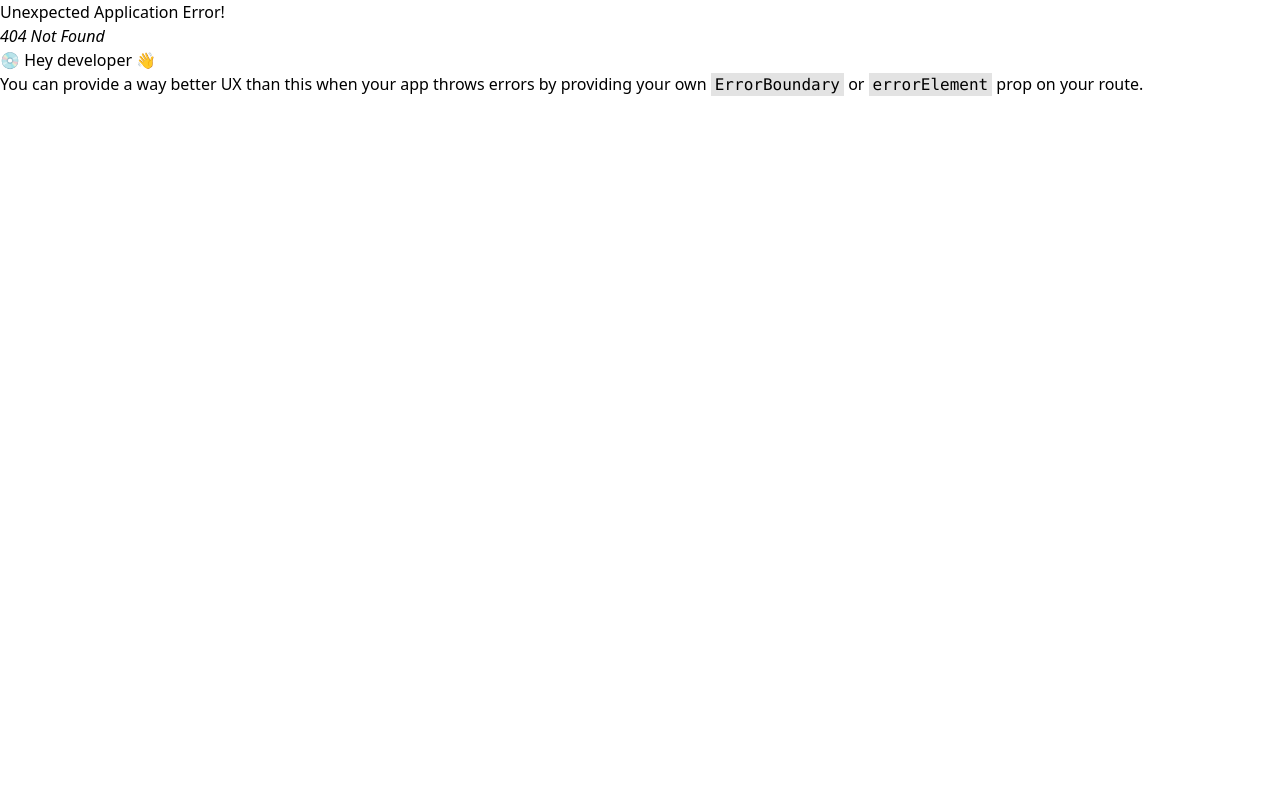
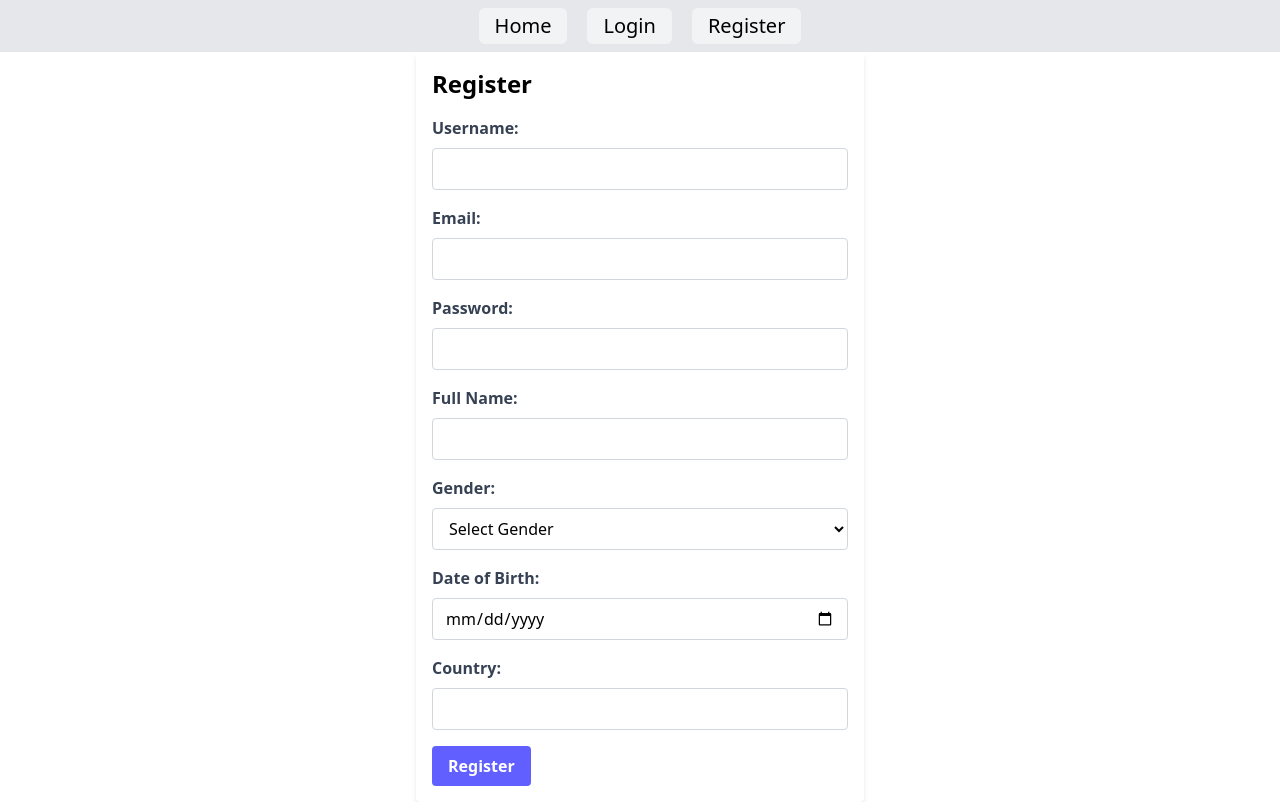
Before and after one commit to abdullah107189/job_task_Toposel, a React (Vite) app: page /reg in a window 1280 px wide. Before the commit this address had no page. Built offline with nearby package versions, Linux system fonts and the light colour scheme.

Commit message:
create navbar link , simple login and register form

```diff
--- a/package.json
+++ b/package.json
@@ -24,6 +24,7 @@
     "@types/react": "^19.0.8",
     "@types/react-dom": "^19.0.3",
     "@vitejs/plugin-react": "^4.3.4",
+    "daisyui": "^4.12.23",
     "eslint": "^9.19.0",
     "eslint-plugin-react": "^7.37.4",
     "eslint-plugin-react-hooks": "^5.0.0",
--- a/src/App.jsx
+++ b/src/App.jsx
@@ -3,9 +3,11 @@ import Navbar from "./componets/Navbar/Navbar";
 
 function App() {
   return (
-    <div className="text-blue-400">
+    <div className="">
       <Navbar></Navbar>
-      <Outlet></Outlet>
+      <div className="max-w-[1440px] mx-auto" style={{ minHeight: `calc(100vh - 54px)` }}>
+        <Outlet></Outlet>
+      </div>
     </div>
   );
 }
--- a/src/componets/Navbar/Navbar.jsx
+++ b/src/componets/Navbar/Navbar.jsx
@@ -1,5 +1,28 @@
+import { Link } from "react-router-dom";
+
 const Navbar = () => {
-  return <div>this is navbar</div>;
+  return (
+    <nav className="bg-gray-200 py-2 text-xl flex gap-5 justify-center">
+      <Link
+        className="bg-white/50 hover:bg-white py-1 px-4 rounded-md"
+        to={"/"}
+      >
+        Home
+      </Link>
+      <Link
+        className="bg-white/50 hover:bg-white py-1 px-4 rounded-md"
+        to={"/login"}
+      >
+        Login
+      </Link>
+      <Link
+        className="bg-white/50 hover:bg-white py-1 px-4 rounded-md"
+        to={"/reg"}
+      >
+        Register
+      </Link>
+    </nav>
+  );
 };
 
 export default Navbar;
--- /dev/null
+++ b/src/pages/Login/Login.jsx
@@ -0,0 +1,93 @@
+import { useState } from "react";
+
+const Login = () => {
+  const [formData, setFormData] = useState({
+    username: "",
+    password: "",
+  });
+
+  const handleChange = (e) => {
+    setFormData({ ...formData, [e.target.name]: e.target.value });
+  };
+
+  const handleSubmit = async (e) => {
+    e.preventDefault();
+    try {
+      const response = await fetch("/api/auth/login", {
+        // Your backend endpoint
+        method: "POST",
+        headers: {
+          "Content-Type": "application/json",
+        },
+        body: JSON.stringify(formData),
+      });
+
+      if (response.ok) {
+        const data = await response.json();
+        localStorage.setItem("token", data.token); // Store the token
+        console.log("Login successful");
+        // Redirect to protected page
+      } else {
+        const errorData = await response.json();
+        console.error(
+          "Login failed:",
+          errorData.message || "Invalid credentials"
+        );
+        // Display error message
+      }
+    } catch (error) {
+      console.error("Error:", error);
+    }
+  };
+
+  return (
+    <form
+      onSubmit={handleSubmit}
+      className="max-w-md mx-auto p-4 bg-white rounded shadow-md"
+    >
+      <h2 className="text-2xl font-bold mb-4">Login</h2>
+      <div className="mb-4">
+        <label
+          htmlFor="username"
+          className="block text-gray-700 font-bold mb-2"
+        >
+          Username:
+        </label>
+        <input
+          type="text"
+          id="username"
+          name="username"
+          value={formData.username}
+          onChange={handleChange}
+          className="border border-gray-300 rounded w-full py-2 px-3 focus:outline-none focus:border-indigo-500"
+          required
+        />
+      </div>
+      <div className="mb-6">
+        <label
+          htmlFor="password"
+          className="block text-gray-700 font-bold mb-2"
+        >
+          Password:
+        </label>
+        <input
+          type="password"
+          id="password"
+          name="password"
+          value={formData.password}
+          onChange={handleChange}
+          className="border border-gray-300 rounded w-full py-2 px-3 focus:outline-none focus:border-indigo-500"
+          required
+        />
+      </div>
+      <button
+        type="submit"
+        className="bg-indigo-500 hover:bg-indigo-700 text-white font-bold py-2 px-4 rounded focus:outline-none focus:shadow-outline"
+      >
+        Login
+      </button>
+    </form>
+  );
+};
+
+export default Login;
--- /dev/null
+++ b/src/pages/Register/Register.jsx
@@ -0,0 +1,183 @@
+import { useState } from "react";
+
+const Register = () => {
+  const [formData, setFormData] = useState({
+    username: "",
+    password: "",
+    fullName: "",
+    gender: "",
+    dateOfBirth: "",
+    country: "",
+    email: "",
+  });
+
+  const handleChange = (e) => {
+    setFormData({ ...formData, [e.target.name]: e.target.value });
+  };
+
+  const handleSubmit = async (e) => {
+    e.preventDefault();
+    try {
+      const response = await fetch("/api/auth/register", {
+        method: "POST",
+        headers: {
+          "Content-Type": "application/json",
+        },
+        body: JSON.stringify(formData),
+      });
+
+      if (response.ok) {
+        console.log("Registration successful");
+        // Redirect or show success message
+      } else {
+        const errorData = await response.json();
+        console.error(
+          "Registration failed:",
+          errorData.message || "Something went wrong"
+        );
+        // Display error message to the user
+      }
+    } catch (error) {
+      console.error("Error:", error);
+    }
+  };
+
+  return (
+    <form
+      onSubmit={handleSubmit}
+      className="max-w-md mx-auto p-4 bg-white rounded shadow-md"
+    >
+      <h2 className="text-2xl font-bold mb-4">Register</h2>
+
+      <div className="mb-4">
+        <label
+          htmlFor="username"
+          className="block text-gray-700 font-bold mb-2"
+        >
+          Username:
+        </label>
+        <input
+          type="text"
+          id="username"
+          name="username"
+          value={formData.username}
+          onChange={handleChange}
+          className="border border-gray-300 rounded w-full py-2 px-3 focus:outline-none focus:border-indigo-500"
+          required
+        />
+      </div>
+
+      <div className="mb-4">
+        <label htmlFor="email" className="block text-gray-700 font-bold mb-2">
+          Email:
+        </label>
+        <input
+          type="email"
+          id="email"
+          name="email"
+          value={formData.email}
+          onChange={handleChange}
+          className="border border-gray-300 rounded w-full py-2 px-3 focus:outline-none focus:border-indigo-500"
+          required
+        />
+      </div>
+
+      <div className="mb-4">
+        <label
+          htmlFor="password"
+          className="block text-gray-700 font-bold mb-2"
+        >
+          Password:
+        </label>
+        <input
+          type="password"
+          id="password"
+          name="password"
+          value={formData.password}
+          onChange={handleChange}
+          className="border border-gray-300 rounded w-full py-2 px-3 focus:outline-none focus:border-indigo-500"
+          required
+        />
+      </div>
+
+      <div className="mb-4">
+        <label
+          htmlFor="fullName"
+          className="block text-gray-700 font-bold mb-2"
+        >
+          Full Name:
+        </label>
+        <input
+          type="text"
+          id="fullName"
+          name="fullName"
+          value={formData.fullName}
+          onChange={handleChange}
+          className="border border-gray-300 rounded w-full py-2 px-3 focus:outline-none focus:border-indigo-500"
+          required
+        />
+      </div>
+
+      <div className="mb-4">
+        <label htmlFor="gender" className="block text-gray-700 font-bold mb-2">
+          Gender:
+        </label>
+        <select
+          id="gender"
+          name="gender"
+          value={formData.gender}
+          onChange={handleChange}
+          className="border border-gray-300 rounded w-full py-2 px-3 focus:outline-none focus:border-indigo-500"
+          required
+        >
+          <option value="">Select Gender</option>
+          <option value="male">Male</option>
+          <option value="female">Female</option>
+          <option value="other">Other</option>
+        </select>
+      </div>
+
+      <div className="mb-4">
+        <label
+          htmlFor="dateOfBirth"
+          className="block text-gray-700 font-bold mb-2"
+        >
+          Date of Birth:
+        </label>
+        <input
+          type="date"
+          id="dateOfBirth"
+          name="dateOfBirth"
+          value={formData.dateOfBirth}
+          onChange={handleChange}
+          className="border border-gray-300 rounded w-full py-2 px-3 focus:outline-none focus:border-indigo-500"
+          required
+        />
+      </div>
+
+      <div className="mb-4">
+        <label htmlFor="country" className="block text-gray-700 font-bold mb-2">
+          Country:
+        </label>
+        <input
+          type="text"
+          id="country"
+          name="country"
+          value={formData.country}
+          onChange={handleChange}
+          className="border border-gray-300 rounded w-full py-2 px-3 focus:outline-none focus:border-indigo-500"
+          required
+        />
+      </div>
+
+      <button
+        type="submit"
+        className="bg-indigo-500 hover:bg-indigo-700 text-white font-bold py-2 px-4 rounded focus:outline-none focus:shadow-outline"
+      >
+        Register
+      </button>
+    </form>
+  );
+};
+
+export default Register;
```
Also changed, not shown: src/main.jsx (+10 -0 lines), 1 other file (tests, documents, lock files or other folders).
